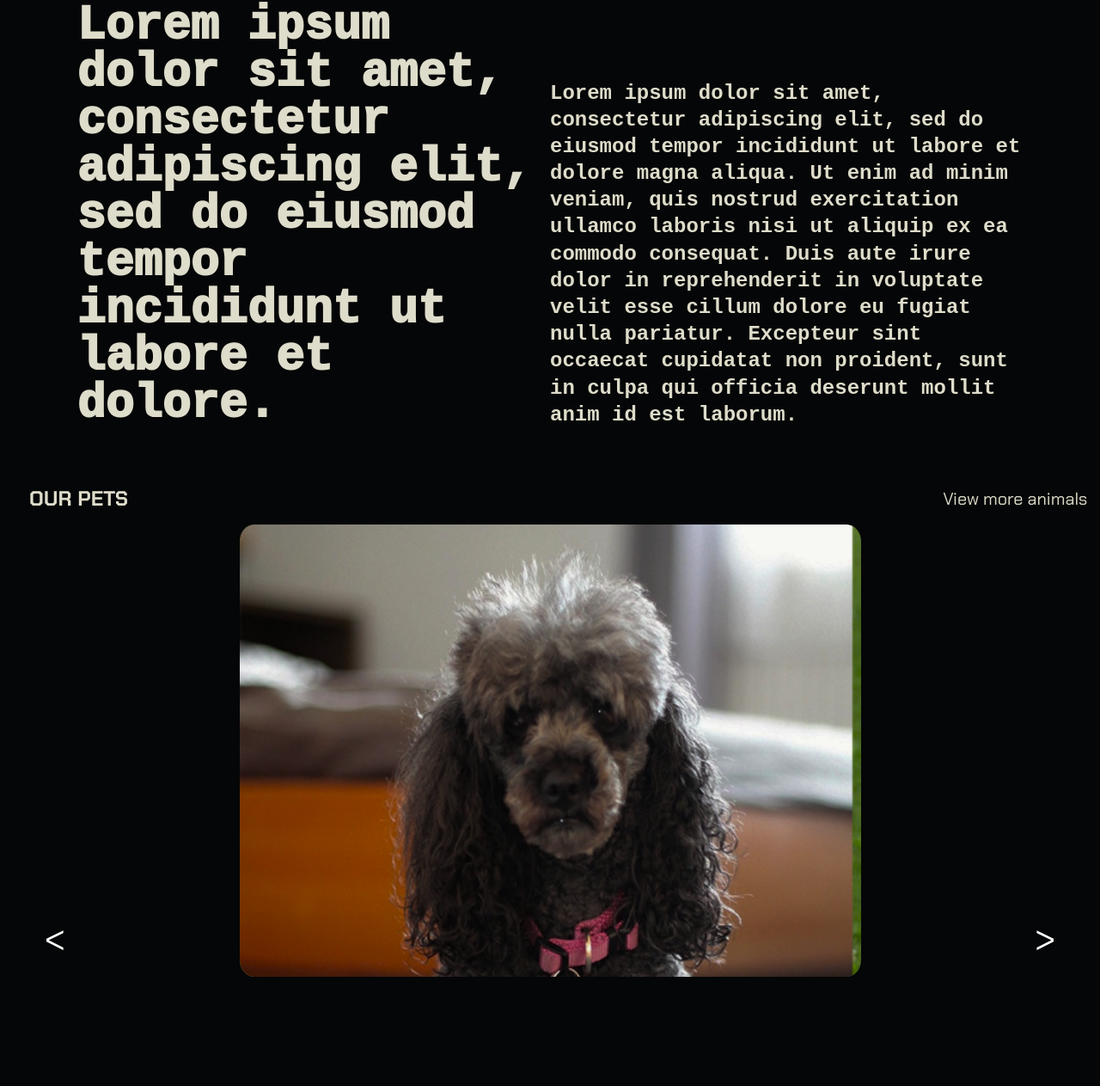
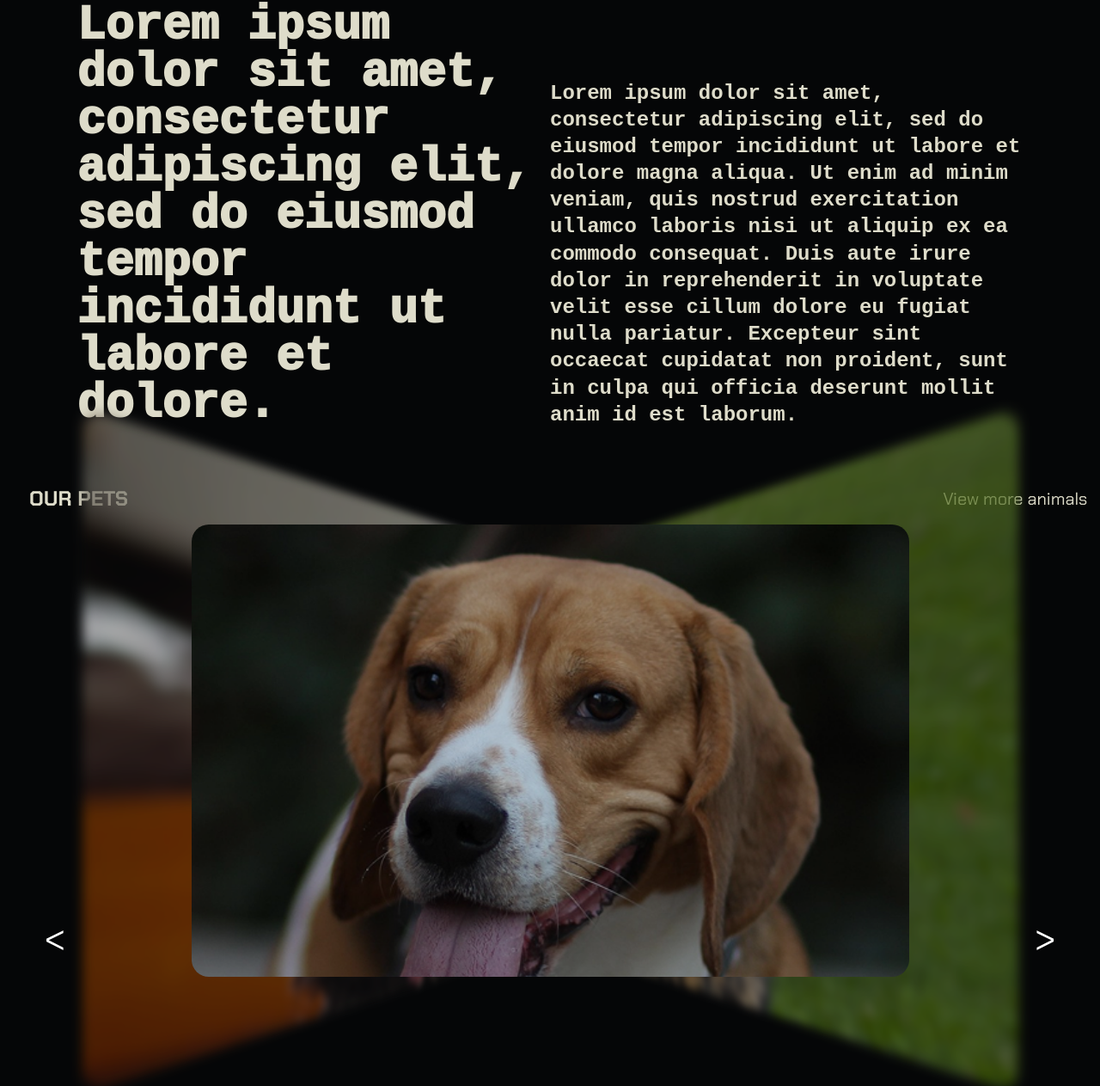
Before and after one commit to hakdog456/WEBPROG-CASE-STUDY-MIDTERM, a PHP site: page /home.html in a window 1280 px wide. Shown: the part 1017-2280 px from the top of the page at 86% size. Before the commit the page ends 2153 px from the top, so only its background shows below. Run offline with PHP 8.4, Linux system fonts and the light colour scheme.

Commit message:
hays carousel

```diff
--- a/index.css
+++ b/index.css
@@ -234,6 +234,8 @@
 
 .carouselCon{
   /* border: solid 2px violet; */
+  position: relative;
+  perspective: 1200px;
   width: 100%;
   position: relative;
   display: flex;
@@ -253,7 +255,8 @@
   /* background:lightcoral; */
   transform: rotateY(30deg);
   flex-shrink: 0;
-  overflow:hidden
+  overflow:hidden;
+  transition: all 0.5s ease;
 }
 
 .petPic img{
@@ -278,21 +281,32 @@
   z-index: 2;
 }
 
-.next0{
-  animation: next0 .5s forwards;
+/* Positions */
+.left {
+  transform: rotateY(60deg) scale(.85) translateX(-300px);
+  opacity: .7;
+  filter: blur(5px);
+  z-index: 0;
+}
+.center {
+  transform: rotateY(0deg) scale(1);
+  opacity: 1;
+  filter: blur(0);
+  z-index: 2;
+}
+.right {
+  transform: rotateY(-60deg) scale(.85) translateX(300px);
+  opacity: .7;
+  filter: blur(5px);
+  z-index: 0;
+}
+.hidden {
+  opacity: 0;
+  transform: scale(.5);
+  filter: blur(10px);
+  z-index: -1;
 }
 
-.next1{
-  animation: next1 .5s forwards;
-}
-
-.next2{
-  animation: next2 .5s forwards;
-}
-
-.next3{
-  animation: next3 .5s forwards;
-}
 
 @keyframes next0 {
   from{
@@ -309,8 +323,23 @@
   }
 }
 
+@keyframes back0 {
+  from{
+    transform: rotateY(60deg) scale(.85);
+    margin-left: -1000px;
+    opacity: .7;
+    filter: blur(5px);
+  }
+  to{
+    transform: rotateY(90deg) scale(.5);
+    margin-left: -1200px;
+    opacity: 0;
+    filter: blur(10px);
+  }
+}
+
+
 @keyframes next1 {
-
   from{
     opacity: .7;
     transform: rotateY(60deg) scale(.85);
```
Also changed, not shown: index.js (+114 -25 lines).
